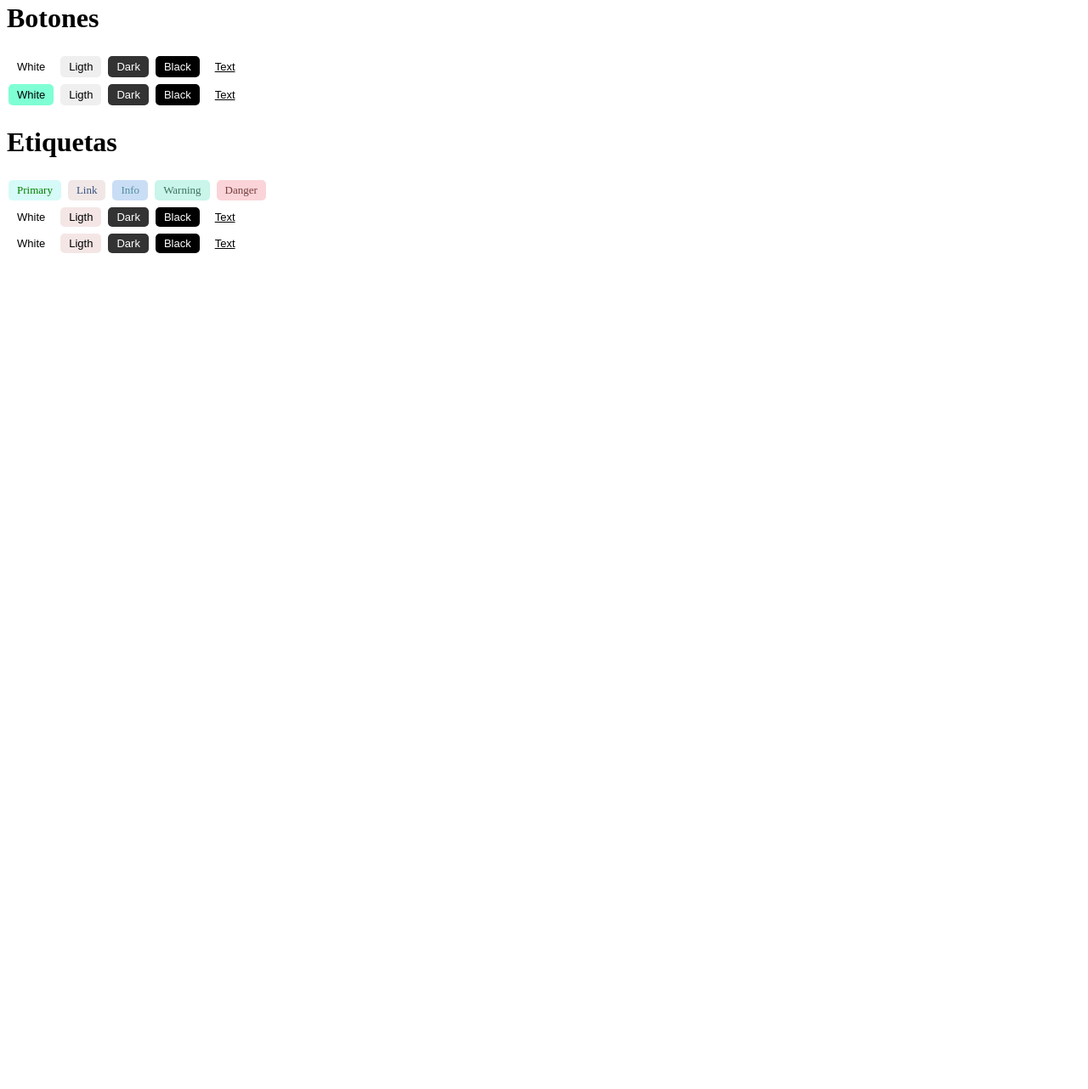
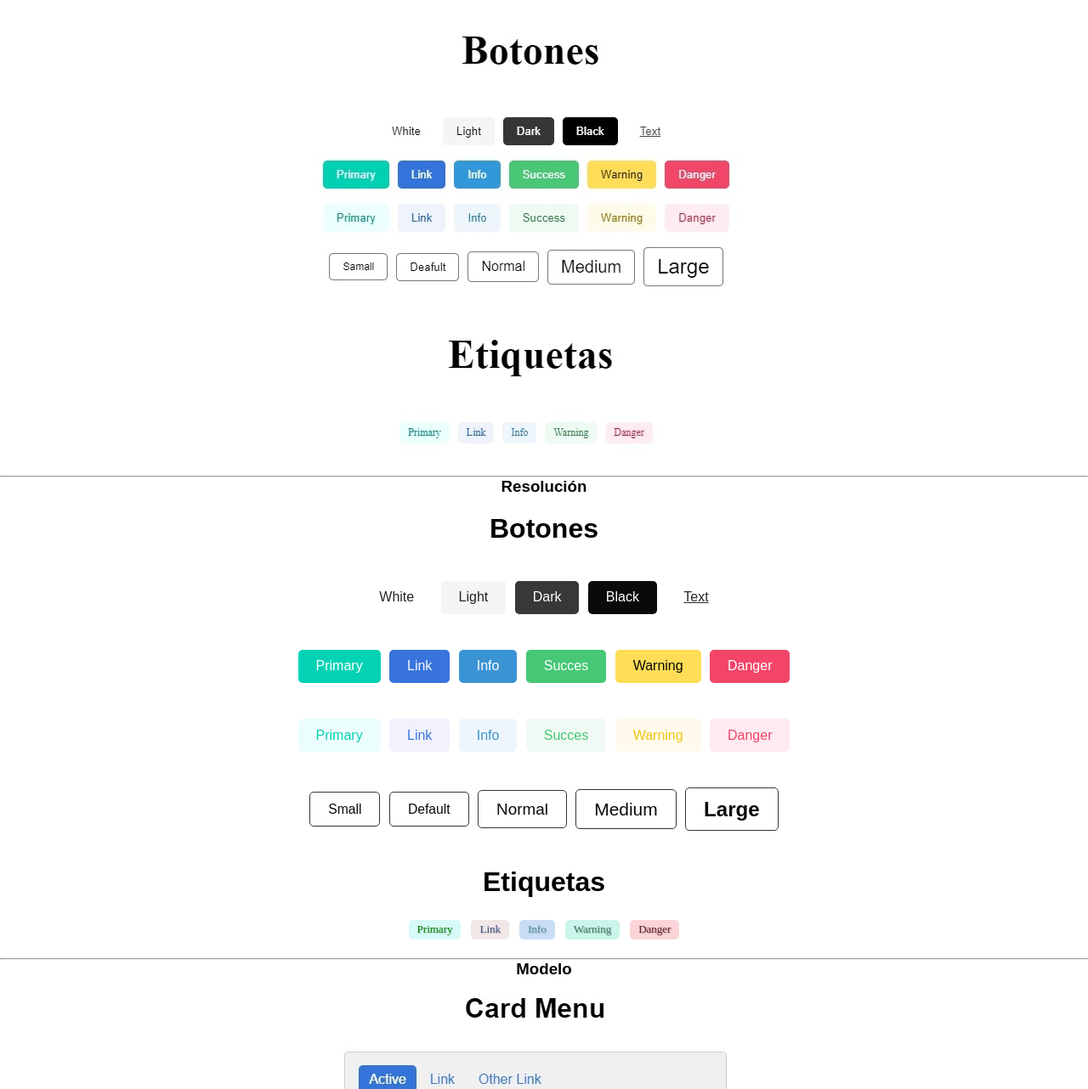
Before and after one commit to elvisrodriguezc/componentes_css, a plain HTML site: page componentes.html in a window 1280 px wide. Shown: the part 18-1300 px from the top of the page at 85% size. Before the commit the page ends 800 px from the top, so only its background shows below. Drawn offline with Linux system fonts and the light colour scheme.

Commit message:
Se completó el aporte  de Jason

```diff
--- a/assets/css/componentes.css
+++ b/assets/css/componentes.css
@@ -1,55 +1,144 @@
-
-.btn {
-    border: none;
+/* Buttons */
+.btn{
+    color: grey;
+    text-decoration: none;
+    font-family: sans-serif;
+    font-weight: 500;
+    margin: 2rem .5rem;
+    padding: 1rem 2rem;
     border-radius: 5px;
-    padding: 5px 10px;
-    text-align: center;
+    cursor: pointer;
+    border:none;
+}
+.btn-light{
+    color: grey;
     text-decoration: none;
-    display: inline-block;
-    font-size: 13px;
-    margin: 4px 2px;
+    font-family: sans-serif;
+    font-weight: 500;
+    margin: 2rem .5rem;
+    padding: 1rem 2rem;
+    border-radius: 5%;
     cursor: pointer;
+    border:none;
 }
-
-.btn-white {
+.btn-white{
+    color: rgb(37, 37, 37);
+    background-color: white;
+}
+.btn-light{
+    color: rgb(37, 37, 37);
+    background-color: hsl(270deg 11% 96%);
+}
+.btn-dark{
+    color: rgb(255, 255, 255);
+    background-color: hsl(300deg 2% 22%);
+}
+.btn-black{
+    color: rgb(255, 255, 255);
+    background-color: rgb(10, 10, 10);
+}
+.btn-text{
+    color: rgb(44, 43, 43);
+    text-decoration:underline;
+    background-color: transparent !important;
+}
+/* Segunda parte */
+.btn-primary{
+    color: rgb(255, 255, 255);
+    background-color: hsl(171deg 97% 42%);
+}
+.btn-link{
+    color: rgb(248, 248, 248);
+    background-color: hsl(218deg 70% 54%);
+}
+.btn-info{
+    color: rgb(255, 254, 254);
+    background-color: hsl(205deg 64% 53%);
+}
+.btn-succes{
+    color: rgb(253, 253, 253);
+    background-color: hsl(142deg 54% 53%);
+}
+.btn-warning{
+    color: rgb(8, 8, 8);
+    background-color: hsl(48deg 100% 67%);
+}
+.btn-danger{
+    color: rgb(255, 255, 255);
+    background-color: hsl(348deg 87% 61%);
+}
+/* Tercera parte */
+.btn-primary-light{
+    color: hsl(171deg 97% 42%);
+    background-color: #ECFDFD;
+}
+.btn-link-light{
+    color: hsl(218deg 70% 54%);
+    background-color: #F1F2FE;
+}
+.btn-info-light{
+    color: hsl(205deg 64% 53%);
+    background-color: #EFF6FD;
+}
+.btn-succes-light{
+    color: hsl(142deg 54% 53%);
+    background-color: #F0F9F3;
+}
+.btn-warning-light{
+    color: rgb(240, 196, 22);
+    background-color: #FFFAEB;
+}
+.btn-danger-light{
+    color: hsl(348deg 87% 61%);
+    background-color: #FFEAF2;
+}
+/* Cuarta parte */
+.btn-small{
+    font-size: 1.5rem;
+    color: rgb(10, 10, 10);
+    border: solid .1rem rgb(53, 52, 52);
+    background-color: white;
+}
+.btn-default{
+    font-size: 1.5rem;
+    color: rgb(10, 10, 10);
+    border: solid .1rem rgb(53, 52, 52);
+    background-color: white;
+}
+.btn-normal{
+    font-size: 1.8rem;
+    font-weight: 400;
+    color: rgb(10, 10, 10);
+    border: solid .1rem rgb(53, 52, 52);
+    background-color: white;
+}
+.btn-medium{
+    font-size: 2rem;
+    font-weight: 500;
+    color: rgb(10, 10, 10);
+    border: solid .1rem rgb(53, 52, 52);
+    background-color: white;
+}
+.btn-large{
+    font-size: 2.3rem;
+    font-weight: 700;
+    color: rgb(10, 10, 10);
+    border: solid .1rem rgb(53, 52, 52);
     background-color: white;
 }
 
-.btn-lite {
-    background-color: none;
-}
-
-.btn-primary {
-    background-color:aquamarine;
-}
-
-.btn-dark {
-    background-color: #333;
-    color: white;
-}
-
-.btn-black {
-    background-color:black;
-    color: white;
-}
-
-.btn-text {
-    background-color: transparent;
-    border: none;
-    text-decoration: underline;
-}
-
+/* Labels */
 
 .label {
     border: none;
     border-radius: 5px;
     padding: 4px 10px;
     text-align: center;
-    text-decoration: none;
     display: inline-block;
     font-size: 13px;
-    margin: 4px 2px;
+    margin: 4px 6px;
     cursor: pointer;
+    text-shadow: 1px 1px 1px rgba(0, 0, 0, 0.212);
 }
 
 .label-primary{
@@ -78,34 +167,5 @@
 
 .label-danger{
     background-color: rgb(250, 212, 216);
-    color: rgb(117, 61, 61);
-    text-decoration: bold;
+    color: rgb(95, 29, 32);
 }
-
-.label-white{
-    background-color: white;
-    font-family: sans-serif;
-}
-
-.label-ligth{
-    background-color: rgb(245, 230, 230);
-    font-family: sans-serif;
-}
-
-.label-dark{
-    background-color: #333;
-    color: #fff;
-    font-family: sans-serif;
-}
-
-.label-black{
-    background-color: #000;
-    color: #fff;
-    font-family: sans-serif;
-}
-
-.label-text{
-    background-color: transparent;
-    font-family: sans-serif;
-    text-decoration: underline;
-}
--- /dev/null
+++ b/assets/css/style.css
@@ -0,0 +1,40 @@
+:root{
+    --blanco : #fff;
+    --negro : rgb(0, 0, 0);
+    --gris : grey;
+    --grey-light: rgb(243, 240, 240);
+    --primario: green;
+    --secundario: rgb(68, 255, 68);
+    --fuente-principal: arial;
+    --fuente-secundaria: arial;
+    --parrafo: 2rem ;
+    --nav: 3rem;
+}
+html{
+    font-size: 65.5%;
+    box-sizing: border-box;
+}
+body{
+    font-size: 16px;
+}
+*{
+    margin: 0px;
+    padding: 0px;
+}
+*:after, *:before{
+    box-sizing: inherit;
+}
+h1, h2, h3, h4, h5, h6{
+    text-align: center;
+    font-family: var(--fuente-principal);
+}
+main{
+    width: 100%;
+    height: 100vh;
+    margin: auto;
+}
+.container {
+    display: flex;
+    justify-content: center;
+    align-items: center;
+}
--- a/componentes.html
+++ b/componentes.html
@@ -4,46 +4,86 @@
     <meta charset="UTF-8">
     <meta http-equiv="X-UA-Compatible" content="IE=edge">
     <meta name="viewport" content="width=device-width, initial-scale=1.0">
+    <link rel="preload" href="./assets/css/normalize.css" as="style">
+    <link rel="stylesheet" href="./assets/css/normalize.css">
+    <link rel="preload" href="./assets/css/componentes.css" as="style">
+    <link rel="preload" href="./assets/css/style.css" as="style">
+    <link rel="stylesheet" href="./assets/css/style.css">
+    <link rel="preload" href="./assets/css/componentes.css" as="style">
     <link rel="stylesheet" href="./assets/css/componentes.css">
     <title>Clases reusables en css</title>
 </head>
 <body>
-    <h1>Botones</h1>
-    <button class="btn btn-white"> White</button>
-    <button class="btn btn-lite"> Ligth</button>
-    <button class="btn btn-dark"> Dark</button>
-    <button class="btn btn-black">Black</button>
-    <button class="btn btn-text">Text</button>
-    <br>
-    <button class="btn btn-primary"> White</button>
-    <button class="btn btn-lite"> Ligth</button>
-    <button class="btn btn-dark"> Dark</button>
-    <button class="btn btn-black">Black</button>
-    <button class="btn btn-text">Text</button>
-    <br>
+    <main>
+        <div>
+            <h3>Modelo</h3>
+        </div>
+        <div class="container">
+            <img src="./assets/img/bottones.jpg" alt="botones">
+        </div>
+        <hr>
+        <h3>Resolución</h4>
+        <div>
+            <h1>Botones</h1>
+        </div>
+        <div class="container">
+            <button class="btn btn-white"> White </button>
+            <button class="btn btn-light"> Light </button>
+            <button class="btn btn-dark"> Dark </button>
+            <button class="btn btn-black"> Black </button>
+            <button class="btn btn-text"> Text </button>
+        </div>
+        <div class="container">
+            <button class="btn btn-primary"> Primary </button>
+            <button class="btn btn-link"> Link </button>
+            <button class="btn btn-info"> Info </button>
+            <button class="btn btn-succes"> Succes </button>
+            <button class="btn btn-warning"> Warning </button>
+            <button class="btn btn-danger"> Danger </button>
+        </div>
+        <div class="container">
+            <button class="btn btn-primary-light"> Primary </button>
+            <button class="btn btn-link-light"> Link </button>
+            <button class="btn btn-info-light"> Info </button>
+            <button class="btn btn-succes-light"> Succes </button>
+            <button class="btn btn-warning-light"> Warning </button>
+            <button class="btn btn-danger-light"> Danger </button>
+        </div>
+        <div class="container">
+            <button class="btn btn-small"> Small </button>
+            <button class="btn btn-default"> Default </button>
+            <button class="btn btn-normal"> Normal </button>
+            <button class="btn btn-medium"> Medium </button>
+            <button class="btn btn-large"> Large </button>
+        </div>
+        <h1>Etiquetas</h1>
+        <div class="container">
+            <span class="label label-primary"> Primary</span>
+            <span class="label label-link"> Link</span>
+            <span class="label label-info"> Info</span>
+            <span class="label label-warning"> Warning</span>
+            <span class="label label-danger"> Danger</span>
+        </div>
+        <br>
+        <hr>
+        <h3>Modelo </h3>
+        <div class="container">
+            <img src="./assets/img/cards.jpg" alt="">
+            <hr>
+        </div>
+        <hr>
+        <h3>Resolución</h3>
+        <br>
+        <hr>
+        <h3>Modelo </h3>
+        <div class="container">
+            <img src="./assets/img/navbar.jpg" alt="">
+            <hr>
+        </div>
+        <hr>
+        <h3>Resolución</h3>
+    </main>
 
-
-
-
-    <h1>Etiquetas</h1>
-    <span class="label label-primary">Primary</span>
-    <span class="label label-link">Link</span>
-    <span class="label label-info">Info</span>
-    <span class="label label-warning">Warning</span>
-    <span class="label label-danger">Danger</span>
-    <br>
-    <span class="label label-white">White</span>
-    <span class="label label-ligth">Ligth</span>
-    <span class="label label-dark">Dark</span>
-    <span class="label label-black">Black</span>
-    <span class="label label-text">Text</span>
-
-    <br>
-    <span class="label label-white label-p">White</span>
-    <span class="label label-ligth">Ligth</span>
-    <span class="label label-dark">Dark</span>
-    <span class="label label-black">Black</span>
-    <span class="label label-text">Text</span>
 
 
 </body>
```
Also changed, not shown: assets/css/normalize.css (added), assets/img/bottones.jpg (added), assets/img/cards.jpg (added), assets/img/navbar.jpg (added).
